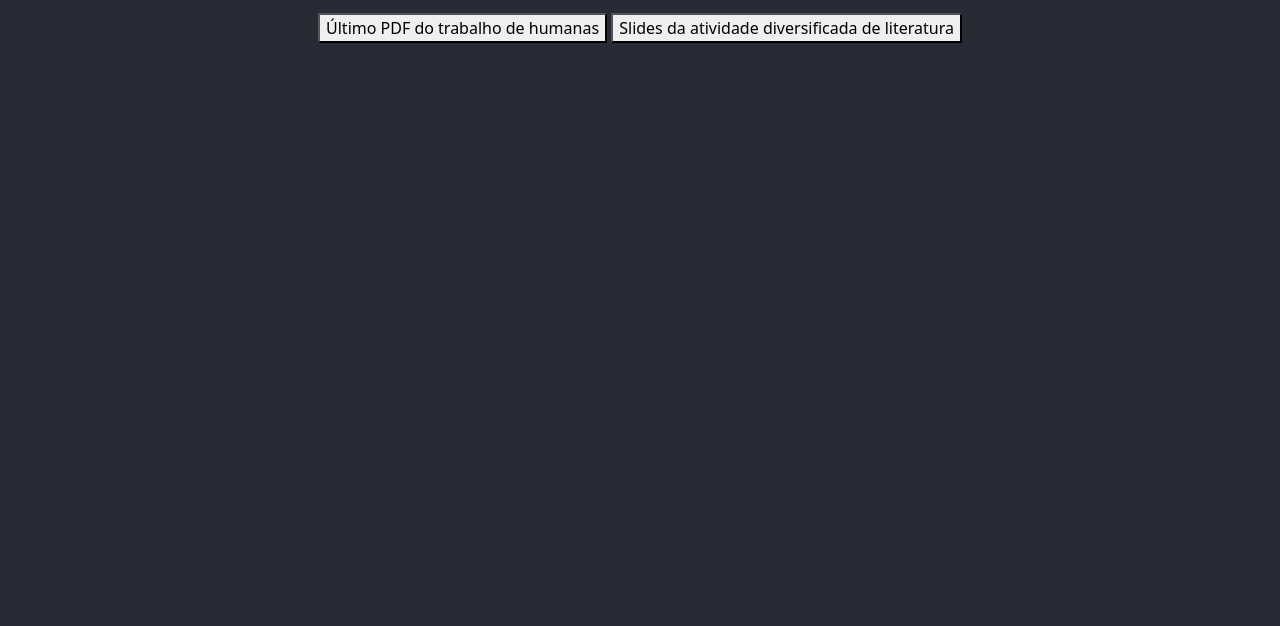
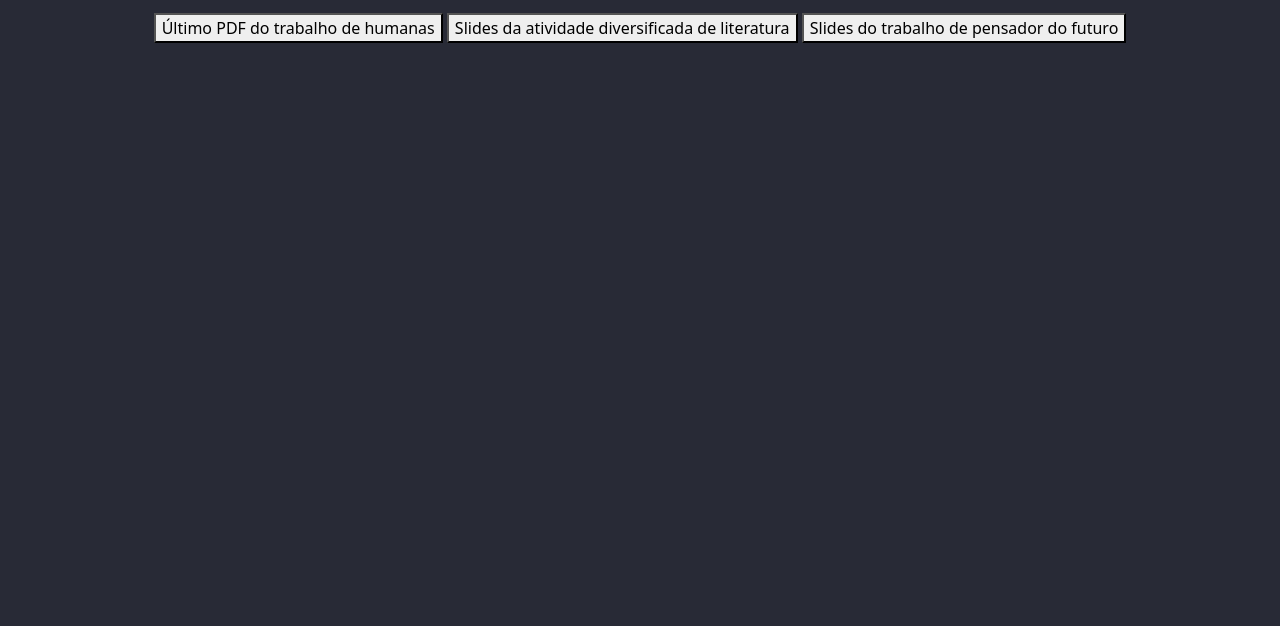
Before and after one commit to felipe2102/trabalho-humanas-up, a plain HTML site: page index.html in a window 1280 px wide. Shown: the part 174-800 px from the top of the page. Drawn offline with nearby package versions, Linux system fonts and the light colour scheme.

Commit message:
Trabalho de PDF
Pensador do futuro... a matéria que não devia existir

```diff
--- a/index.html
+++ b/index.html
@@ -29,6 +29,7 @@
 		<p>Todos os trabalhos do Centro Educacional UP</p>
 		<button type="button" onclick="window.location.assign('https://feliperb.dev.br/trabalho-humanas-up/2-Fase/2023-06-18-TRABALHO-HUMANAS-FINAL.pdf')">Último PDF do trabalho de humanas</button>
 		<button type="button" onclick="window.location.assign('https://feliperb.dev.br/trabalhos-up/ad-literatura/AD-LITERATURA.odp')">Slides da atividade diversificada de literatura</button>
+		<button type="button" onclick="window.location.assign('https://feliperb.dev.br/trabalhos-up/pdf/pdf.odp')">Slides do trabalho de pensador do futuro</button>
 	</div>
 </body>
 </html>
```
Also changed, not shown: 2 other files.
